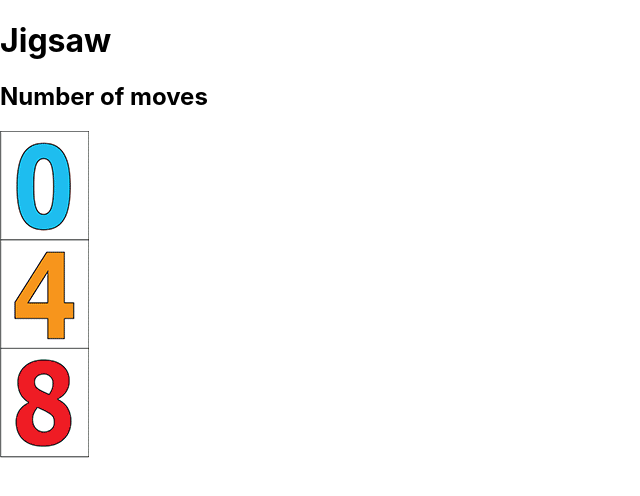
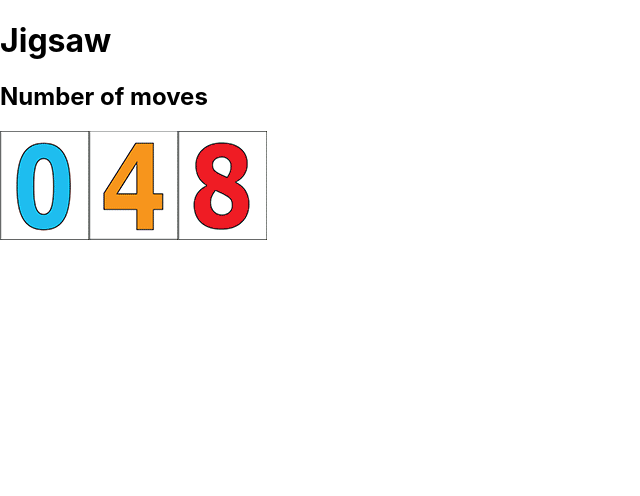
Before and after one commit to unnikrishnan-ambalapatt/jigsaw-game, a React (Create React App) app: page / in a window 1280 px wide. Shown: the top 496 px of the page, without its empty margins (0-640 px from the left). Built offline with nearby package versions, Linux system fonts and the light colour scheme.

Commit message:
Updates to positional placing

```diff
--- a/src/components/block.jsx
+++ b/src/components/block.jsx
@@ -5,7 +5,7 @@ import "../styles/block.css";
 export default class Block extends React.Component {
   render() {
     return (
-      <div>
+      <div className="container">
         {/* <img alt="logo" src={logo} className="position-zero"></img>
         <img alt="logo" src={logo} className="position-one"></img>
         <img alt="logo" src={logo} className="position-two"></img>
@@ -16,9 +16,9 @@ export default class Block extends React.Component {
         <img alt="logo" src={logo} className="position-seven"></img>
         <img alt="logo" src={logo} className="position-eight"></img>
         <img alt="logo" src={logo} className="position-nine"></img> */}
-        <div className="puzzle piece1"></div>
-        <div className="puzzle piece2"></div>
-        <div className="puzzle piece3"></div>
+        <div className="puzzle piece0"></div>
+        <div className="puzzle piece4"></div>
+        <div className="puzzle piece8"></div>
       </div>
     );
   }
--- a/src/styles/block.css
+++ b/src/styles/block.css
@@ -53,20 +53,24 @@
   position: absolute;
 }
 
+.container {
+  display: flex; /* or inline-flex */
+}
+
 .puzzle {
   background-image: url("../img/nums.png");
   width: 89px;
   height: 109px;
 }
 
-.piece1 {
+.piece0 {
   background-position: 0px 0px;
 }
 
-.piece2 {
+.piece4 {
   background-position: 0px -109px;
 }
 
-.piece3 {
-  background-position: 0px -218px;
+.piece8 {
+  background-position: 0px -217px;
 }
```
